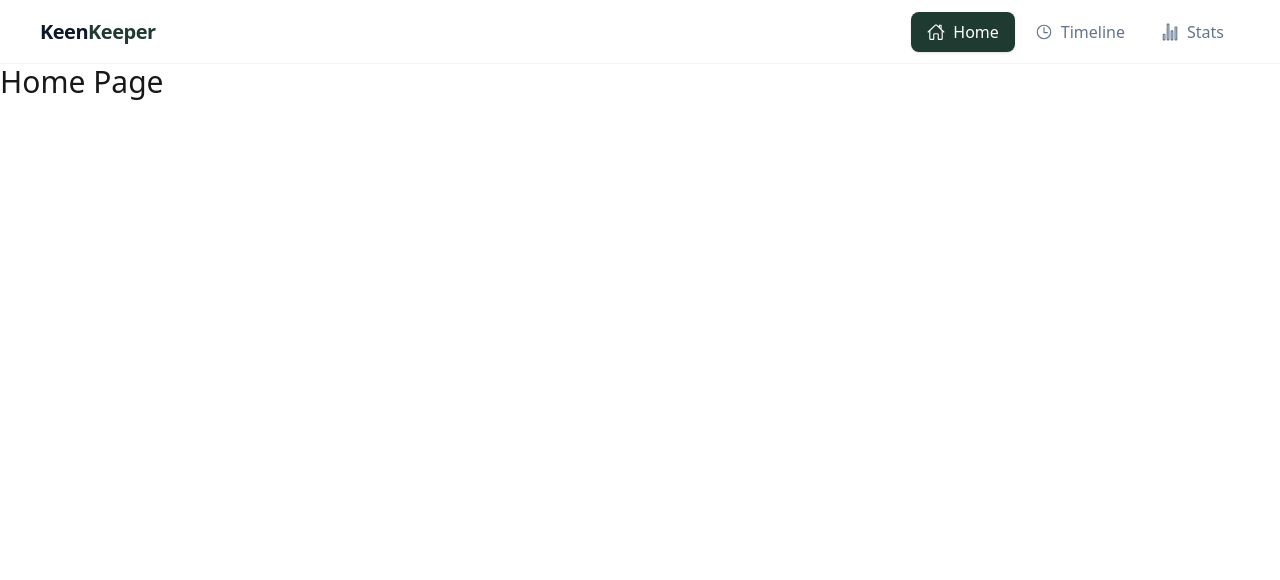
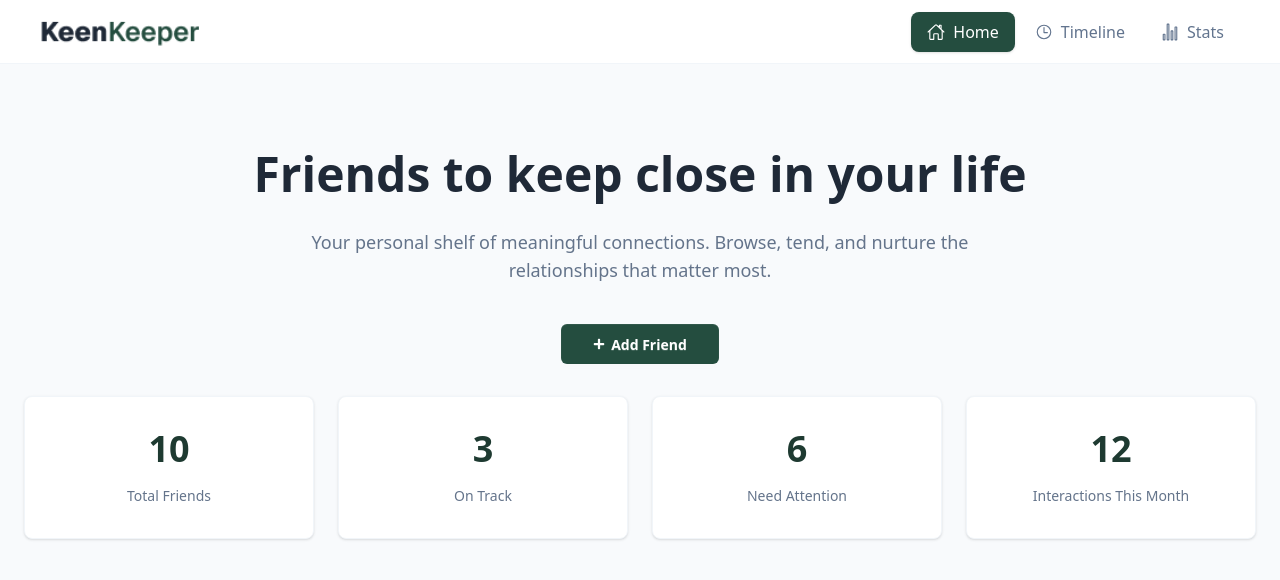
Before and after one commit to Juadul-Ahmed/keen-keeper-A7, a Next.js app: page / in a window 1280 px wide. Shown: the top 580 px of the page. Built offline with nearby package versions, Linux system fonts and the light colour scheme.

Commit message:
bannwe section added

```diff
--- /dev/null
+++ b/src/Components/Banner.jsx
@@ -0,0 +1,64 @@
+import React from "react";
+import { FaPlus } from "react-icons/fa";
+
+const Banner = () => {
+  return (
+    <div className="bg-[#F8FAFC]">
+      <div className="hero bg-slate-50 py-16">
+        <div className="hero-content text-center">
+          <div className="max-w-none">
+            <h1 className="text-5xl font-extrabold text-[#1F2937] leading-tight mb-6">
+              Friends to keep close in your life
+            </h1>
+
+            <p className="text-lg font-medium text-[#64748B] max-w-2xl mx-auto mb-10">
+              Your personal shelf of meaningful connections. Browse, tend, and
+              nurture the relationships that matter most.
+            </p>
+
+            <button className="btn bg-[#244D3F] hover:bg-[#1a3a2f] text-white rounded-md border-none px-8">
+              <FaPlus className="text-xs" />
+              Add Friend
+            </button>
+          </div>
+        </div>
+      </div>
+
+      <div className="max-w-7xl mx-auto px-6 -mt-12 pb-20">
+        <div className="grid grid-cols-1 md:grid-cols-2 lg:grid-cols-4 gap-6">
+          <div className="card bg-white shadow-sm border border-slate-100 py-8">
+            <div className="card-body items-center text-center p-0">
+              <h2 className="text-4xl font-bold text-[#1e3a31]">10</h2>
+              <p className="text-[#64748B] font-medium mt-2">Total Friends</p>
+            </div>
+          </div>
+
+          <div className="card bg-white shadow-sm border border-slate-100 py-8">
+            <div className="card-body items-center text-center p-0">
+              <h2 className="text-4xl font-bold text-[#1e3a31]">3</h2>
+              <p className="text-[#64748B] font-medium mt-2">On Track</p>
+            </div>
+          </div>
+
+          <div className="card bg-white shadow-sm border border-slate-100 py-8">
+            <div className="card-body items-center text-center p-0">
+              <h2 className="text-4xl font-bold text-[#1e3a31]">6</h2>
+              <p className="text-[#64748B] font-medium mt-2">Need Attention</p>
+            </div>
+          </div>
+
+          <div className="card bg-white shadow-sm border border-slate-100 py-8">
+            <div className="card-body items-center text-center p-0">
+              <h2 className="text-4xl font-bold text-[#1e3a31]">12</h2>
+              <p className="text-[#64748B] font-medium mt-2">
+                Interactions This Month
+              </p>
+            </div>
+          </div>
+        </div>
+      </div>
+    </div>
+  );
+};
+
+export default Banner;
--- a/src/Components/NavBar.jsx
+++ b/src/Components/NavBar.jsx
@@ -1,9 +1,9 @@
 "use client";
-
 import Link from "next/link";
 import { usePathname } from "next/navigation";
 import { IoHomeOutline, IoTimeOutline, IoStatsChartOutline } from "react-icons/io5";
-
+import Image from "next/image";
+import logo from "../assets/logo.png"
 const NavBar = () => {
   const pathname = usePathname();
 
@@ -28,7 +28,7 @@ const NavBar = () => {
               <li key={link.name}>
                 <Link
                   href={link.href}
-                  className={pathname === link.href ? "bg-[#1e3a31] text-white" : "text-slate-500"}
+                  className={pathname === link.href ? "bg-[#244D3F] text-white" : "text-slate-500"}
                 >
                   {link.icon} {link.name}
                 </Link>
@@ -39,8 +39,14 @@ const NavBar = () => {
 
 
         <Link href="/" className="flex items-center no-underline">
-          <span className="text-xl font-bold text-slate-900 tracking-tight">Keen</span>
-          <span className="text-xl font-bold text-[#1e3a31] tracking-tight">Keeper</span>
+          <Image
+            src={logo}
+            alt="KeenKeeper Logo"
+            width={160}
+            height={45}
+            className="object-contain"
+            priority
+          />
         </Link>
       </div>
 
@@ -54,7 +60,7 @@ const NavBar = () => {
                   href={link.href}
                   className={`flex items-center gap-2 px-4 py-2 rounded-lg transition-all duration-200 font-medium ${
                     isActive
-                      ? "bg-[#1e3a31] text-white shadow-sm"
+                      ? "bg-[#244D3F] text-white shadow-sm"
                       : "text-slate-500 hover:text-slate-800 hover:bg-slate-50"
                   }`}
                 >
--- a/src/app/page.js
+++ b/src/app/page.js
@@ -1,7 +1,10 @@
+import Banner from "@/Components/Banner";
 
 
 export default function Home() {
   return (
-    <h2 className="text-3xl">Home Page</h2>
+    <div>
+      <Banner/>
+    </div>
   );
 }
```
